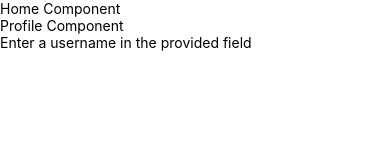
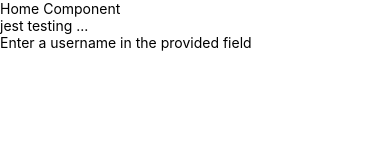
Before and after one commit to Michael-Kamau/reactNativeTesting, a React Native app: screen / in a window 390 px wide. Shown: the top 160 px of the page. Built offline with nearby package versions, Linux system fonts and the light colour scheme; no server answers; what react-native would draw is missing.

Commit message:
(Video 6) - Testing props

```diff
--- a/package.json
+++ b/package.json
@@ -11,7 +11,8 @@
   },
   "dependencies": {
     "isomorphic-fetch": "^2.2.1",
-    "react": "16.9.0",
+    "react": "^16.13.1",
+    "react-dom": "^16.13.1",
     "react-native": "0.61.5"
   },
   "devDependencies": {
@@ -19,6 +20,8 @@
     "@babel/runtime": "7.8.7",
     "@react-native-community/eslint-config": "0.0.5",
     "babel-jest": "24.9.0",
+    "enzyme": "^3.11.0",
+    "enzyme-adapter-react-16": "^1.15.2",
     "eslint": "6.8.0",
     "jest": "24.9.0",
     "metro-react-native-babel-preset": "0.56.4",
--- a/src/components/Home.js
+++ b/src/components/Home.js
@@ -31,7 +31,7 @@
         return (
             <View>
                 <Text>Home Component</Text>
-                <Profile/>
+                <Profile data="jest testing ..."/>
 
                 <TextInput
                     testID={'username'}
--- a/src/components/Profile.js
+++ b/src/components/Profile.js
@@ -6,7 +6,7 @@
     render(){
         return(
             <View>
-                <Text>Profile Component</Text>
+                <Text>{this.props.data}</Text>
             </View>
         )
     }
```
Also changed, not shown: 2 other files (tests, documents, lock files or other folders).
